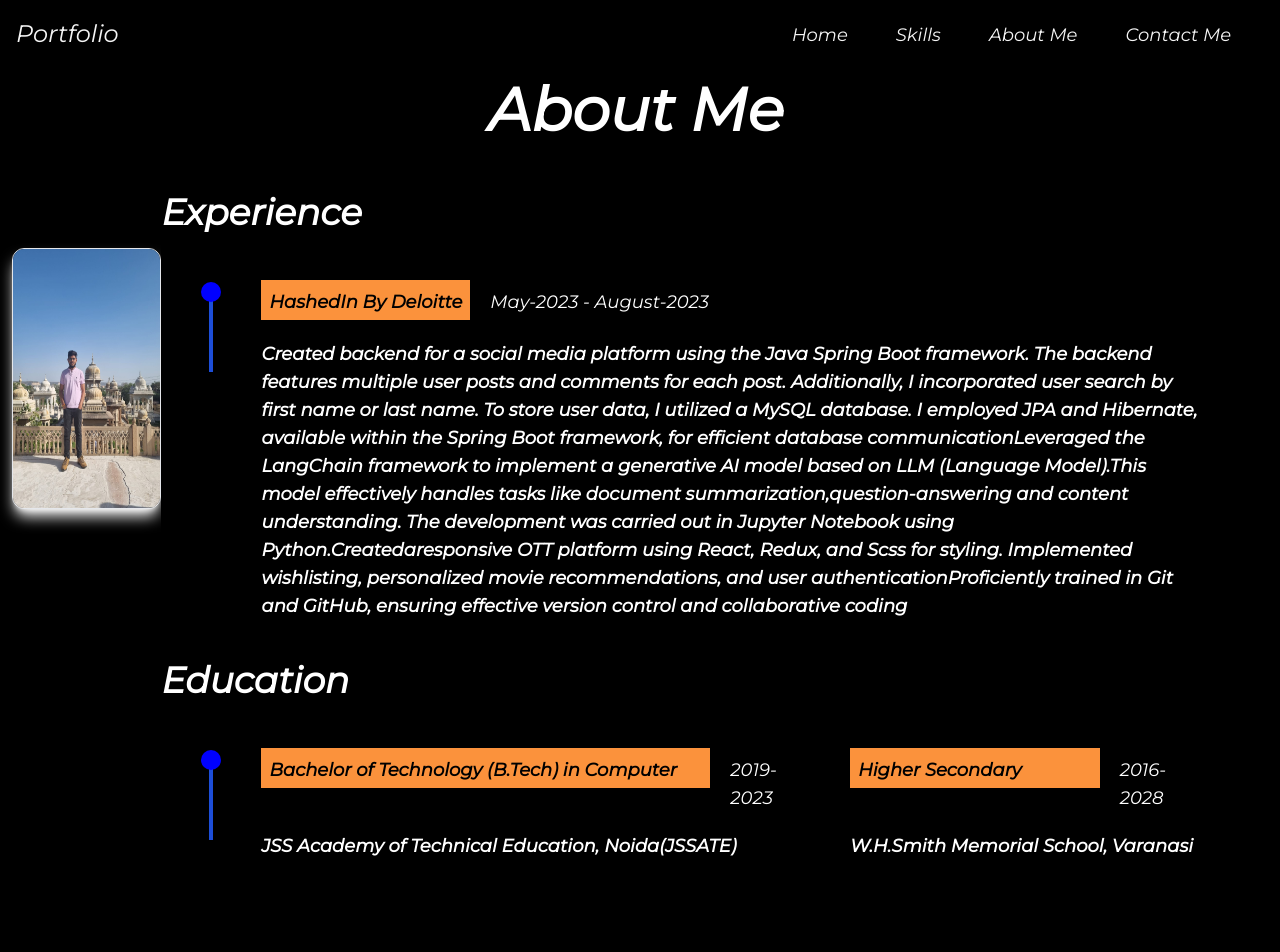
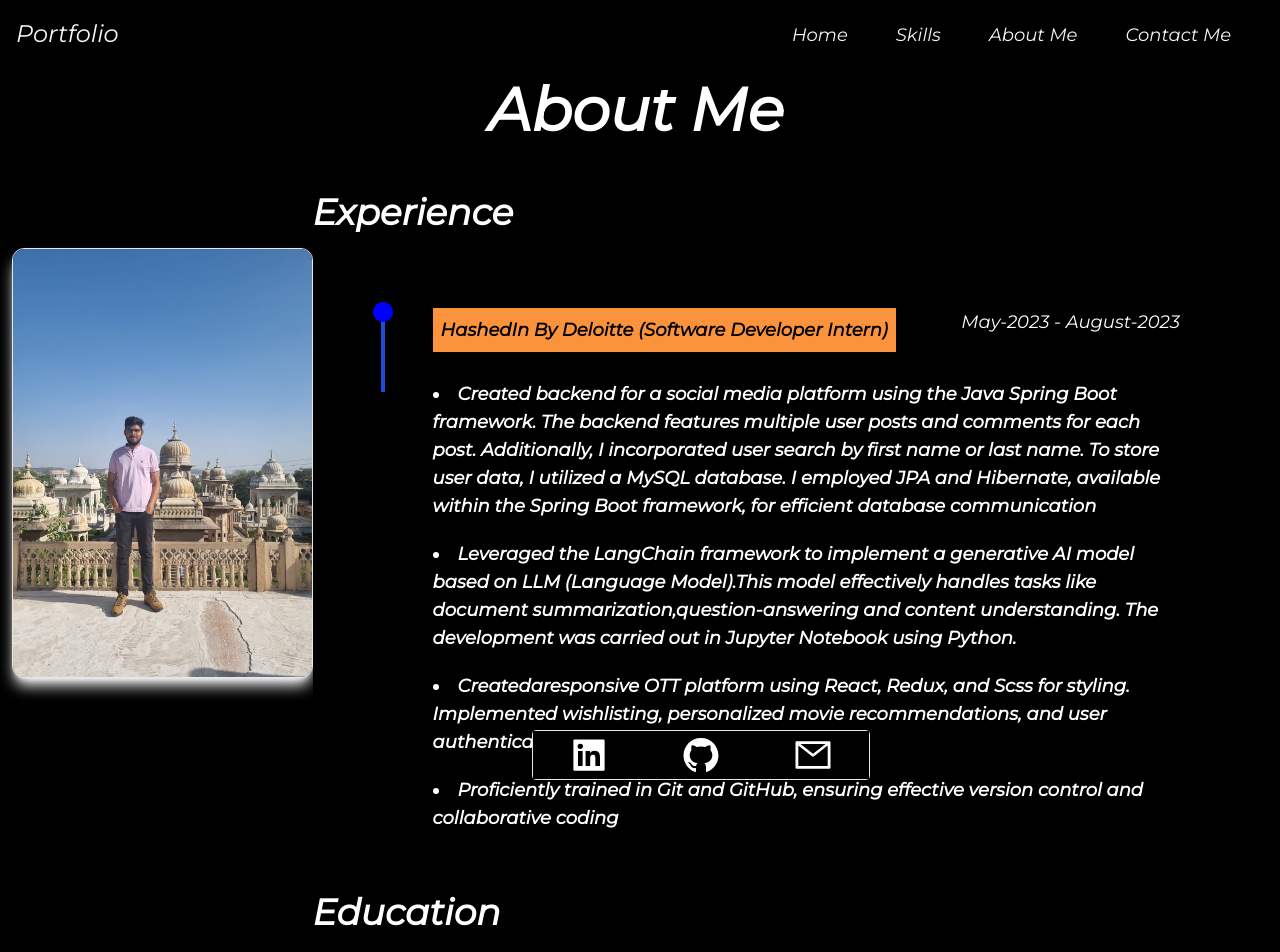
Before and after one commit to daarshik/Portfolio, a React (Create React App) app: page /about in a window 1280 px wide. Shown: the top 952 px of the page. Before the commit the page ends 912 px from the top, so only its background shows below. Built offline with nearby package versions, Linux system fonts and the light colour scheme.

Commit message:
Created till education section

```diff
--- a/src/App.js
+++ b/src/App.js
@@ -10,18 +10,26 @@ function App() {
   return (
     <>
       <BrowserRouter>
-        <Navbar />
+        <div className="flex flex-col">
+          <Navbar />
+          <div>
+            <div className="text-white z-50 fixed bottom-0 flex justify-center items-center bg-transparent setIcons">
+              <div className="flex border rounded m-5">
+                <AiFillLinkedin className="p-1 h-12  w-28" />
+                <AiFillGithub className="p-1 h-12  w-28" />
+                <AiOutlineMail className="p-1 h-12  w-28" />
+              </div>
+            </div>
+          </div>
+        </div>
         <Routes>
           <Route path="/" Component={Home}></Route>
           <Route path="/skill" Component={Skills}></Route>
           <Route path="/about" Component={Experience}></Route>
         </Routes>
       </BrowserRouter>
-      {/*<div className="flex justify-center items-center m-0 p-0 bg-white bg-transparent ">
-        <AiFillLinkedin className="m-1 h-12  w-32" />
-        <AiFillGithub className="m-1 p-1 h-12  w-32" />
-        <AiOutlineMail className="m-1 p-1 h-12  w-32" />
-  </div>*/}
+
+      {/**/}
     </>
   );
 }
--- a/src/components/Education.js
+++ b/src/components/Education.js
@@ -1,6 +1,6 @@
-// Education.js
 import React from "react";
 import { Exp } from "./assets/data";
+import "./skills.css";
 
 const Education = () => {
   return (
@@ -9,22 +9,31 @@ const Education = () => {
         <div key={i}>
           <p className="text-4xl font-extrabold text-white">{item.section}</p>
           <div className="text-white">
-            <div className="flex m-10">
+            <div className="flex m-10 flex-col">
+              {item.subsection.map((subItem, index) => (
+                <div className="flex m-5">
                   <div className="blue-line flex flex-col items-center justify-start">
                     <div className="blue-line-point"></div>
                     <div className="border-l-4 h-20 border-blue-700"></div>
                   </div>
-              {item.subsection.map((subItem, index) => (
                   <div className="flex flex-col mt-2" key={index}>
-                  <div className="flex">
-                    <p className="bg-orange-400 text-black ml-10 border-0 h-10 p-2 text-lg font-bold">
+                    <div className="flex justify-between flex-wrap-reverse">
+                      <p className="bg-orange-400 text-black ml-10 border-0 m-2 p-2 text-lg font-bold headingSection">
                         {subItem.id}
                       </p>
-                    <p className="ml-5 mt-2 text-lg">{subItem.duration}</p>
+                      <p className="ml-5 mt-2 text-lg durationSection">
+                        {subItem.duration}
+                      </p>
                     </div>
-                  <p className="font-extrabold mt-5 ml-10 text-lg">
-                    {subItem.des}
-                  </p>
+                    {subItem.des.map((desItem, i) => (
+                      <li
+                        className="font-extrabold mt-5 ml-10 text-lg desSection"
+                        key={i}
+                      >
+                        {desItem}
+                      </li>
+                    ))}
+                  </div>
                 </div>
               ))}
             </div>
--- a/src/components/Experience&Education.js
+++ b/src/components/Experience&Education.js
@@ -1,12 +1,11 @@
 import React from "react";
 import "./home.css";
 import Education from "./Education";
-import AboutImg from "./AboutImg";
 import ProfileImg from "./assets/Daarshik_portfolioImg.jpg";
 
 const Experience = () => {
   return (
-    <div className="flex flex-col justify-around bg-black text-white mt-20 mr-2">
+    <div className="flex flex-col justify-around text-white mt-20 mr-2">
       <h1 className="font-extrabold text-6xl self-center">About Me</h1>
       <div className="flex lg:flex-row sm:flex-col justify-around p-3 setAboutMe">
         <div className="flex justify-center items-start mt-24">
--- a/src/components/HeroIntro.js
+++ b/src/components/HeroIntro.js
@@ -11,14 +11,14 @@ const HeroIntro = () => {
   });
   return (
     <div className="tracking-wider ml-2">
-      <p className="text-6xl">
-        <span className="block text-6xl">Hello, </span>I'm{" "}
+      <p className="text-6xl text-white">
+        <span className="block text-6xl ">Hello, </span>I'm{" "}
         <span style={{ fontWeight: "bold" }} className="text-8xl setName">
           Daarshik
         </span>{" "}
         <span
           style={{ fontWeight: "bold", display: "block" }}
-          className=" md:shadow-md text-4xl text-orange-300"
+          className=" text-4xl text-orange-300"
         >
           {text}
           <span style={{ color: "white" }}>
--- a/src/components/Navbar.js
+++ b/src/components/Navbar.js
@@ -1,5 +1,6 @@
 import React, { useRef, useState } from "react";
 import { TfiViewListAlt } from "react-icons/tfi";
+import { AiOutlineClose } from "react-icons/ai";
 import "./navbar.css";
 import { Link, useNavigate } from "react-router-dom";
 
@@ -7,14 +8,10 @@ const Navbar = () => {
   const [toggle, setToggle] = useState(false);
   const [select, setSelect] = useState("");
 
-
-  const skillref = useRef(null);
-
-
-
-
-
   const navigate = useNavigate();
+  const handleToggle = () => {
+    setToggle((prev) => !prev);
+  };
   return (
     <nav className="nav_parent">
       <div className="nav_child1">
@@ -60,13 +57,13 @@ const Navbar = () => {
         </p>
       </div>
 
-      <div className="nav_child3" class="md:hidden mr-2">
-        <TfiViewListAlt
-          onClick={() => {
-            setToggle((prev) => !prev);
-            console.log(toggle);
-          }}
-        />
+      <div className={`${toggle ? "open" : ""} hide`}>
+        <div className={`${toggle ? "hidden" : "open"} z-50`}>
+          <TfiViewListAlt onClick={handleToggle} />
+        </div>
+        <div className={`${toggle ? "open" : "hidden"} z-50`}>
+          <AiOutlineClose onClick={handleToggle} />
+        </div>
       </div>
     </nav>
   );
--- a/src/components/Skills.js
+++ b/src/components/Skills.js
@@ -8,7 +8,7 @@ import SkillBox from "./SkillBox";
 
 const Skills = () => {
   return (
-    <div className="flex flex-col justify-around bg-black text-white mt-20 mr-2">
+    <div className="flex flex-col justify-around text-white mt-20 mr-2">
       <h1 className="font-extrabold text-6xl self-center">Skills</h1>
       <div className="flex justify-around flex-col mt-20 md:flex-row">
         <img
--- a/src/components/assets/data.js
+++ b/src/components/assets/data.js
@@ -15,13 +15,12 @@ export const data = [
   },
 ];
 
-// assets/data.js
 export const Exp = [
   {
     section: "Experience",
     subsection: [
       {
-          id: "HashedIn By Deloitte",
+        id: "HashedIn By Deloitte (Software Developer Intern)",
         duration: "May-2023 - August-2023",
         des: [
           "Created backend for a social media platform using the Java Spring Boot framework. The backend features multiple user posts and comments for each post. Additionally, I incorporated user search by first name or last name. To store user data, I utilized a MySQL database. I employed JPA and Hibernate, available within the Spring Boot framework, for efficient database communication",
@@ -38,12 +37,12 @@ export const Exp = [
       {
         id: "Bachelor of Technology (B.Tech) in Computer Science",
         duration: "2019-2023",
-          des: "JSS Academy of Technical Education, Noida(JSSATE)",
+        des: ["JSS Academy of Technical Education, Noida(JSSATE)"],
       },
       {
         id: "Higher Secondary Certificate",
-          duration: "2016-2028",
-          des: "W.H.Smith Memorial School, Varanasi",
+        duration: "2016-2018",
+        des: ["W.H.Smith Memorial School, Varanasi"],
       },
     ],
   },
--- a/src/components/home.css
+++ b/src/components/home.css
@@ -128,8 +128,6 @@
   animation: moveHair 2s ease-in-out infinite;
 }
 
-
-
 @media (min-width: 350px) and (max-width: 950px) {
   .setAboutMe {
     display: flex;
@@ -146,6 +144,18 @@
   }
 }
 
+@media (min-width: 500px) and (max-width: 800px) {
+  .setIcons {
+    margin-left: 20%;
+  }
+}
+
+@media (min-width: 800px) {
+  .setIcons {
+    margin-left: 40vw;
+  }
+}
+
 .blue-line-point {
   width: 20px;
   height: 20px;
--- a/src/components/navbar.css
+++ b/src/components/navbar.css
@@ -1,20 +1,15 @@
 .nav_parent {
   display: flex;
-  /* background-color: rgba(0, 0, 0, 0.799);
-   */
   background-color: rgba(0, 0, 0);
-  /* color: rgba(212, 187, 220, 0.799); */
-  /* linear-gradient:, */
   color: whitesmoke;
   justify-content: space-between;
-  /* height: 50px; */
   width: 100%;
   align-items: center;
   position: fixed;
   top: 0;
   cursor: pointer;
   padding-right: 25px;
-  z-index: 49;
+  z-index: 50;
 }
 
 .text1 {
@@ -29,29 +24,22 @@
 }
 
 .text2 {
-  /* margin-top: 0.5rem; */
   margin-left: 1rem;
   margin-right: 1rem;
-  /* padding-right: 0.5rem;
-  padding-left: 0.5rem; */
   padding: 0.5rem;
   font-size: large;
-  /* border: 1px solid; */
   height: 2.5rem;
 }
 
 .text2:hover {
   background-color: rgb(255, 245, 245);
-  /* height: 2.5rem; */
   color: black;
   box-sizing: border-box;
-  /* border: 1px solid white; */
 }
 
 .selected {
   background-color: rgb(103, 94, 94);
-  /* height: 2.5rem; */
-  /* color: black; */
+
   transition: all 0.8s ease-in-out;
 }
 
@@ -64,11 +52,8 @@
     display: flex;
     flex-direction: column;
     margin-top: 95px;
-
-    position: relative;
-    top: 60px;
-    left: 40px;
-    width: 12rem;
+    top: 0;
+    right: 0;
     color: aliceblue;
     height: fit-content;
   }
@@ -79,20 +64,23 @@
 @media (min-width: 350px) and (max-width: 768px) {
   .nav_child2 {
     display: none;
+    position: absolute;
   }
   .open {
-    background-color: rgba(0, 0, 0, 0.799);
+    background: transparent;
     display: flex;
     flex-direction: column;
-    margin-top: 95px;
-    top: 85px;
-    position: relative;
-    left: 100px;
-    width: 8rem;
-    color: aliceblue;
-    height: fit-content;
+    right: 0;
+    top: 0;
   }
+
   .text2 {
-    border: none;
+    border: 0;
   }
 }
+
+@media (min-width: 800px) {
+  .hide {
+    display: none;
+  }
+}
--- a/src/components/skills.css
+++ b/src/components/skills.css
@@ -33,3 +33,17 @@
     transform: translateX(20px);
   } */
 }
+
+@media (min-width: 350px) and (max-width: 640px) {
+  .headingSection {
+    font-size: small;
+    margin: 10px;
+    padding: 5px;
+  }
+  .durationSection {
+    font-size: x-small;
+  }
+  .desSection {
+    font-size: small;
+  }
+}
--- a/src/index.css
+++ b/src/index.css
@@ -5,6 +5,7 @@
 * {
   font-family: "Montserrat", sans-serif;
   background: black;
+  /* color: black; */
 }
 
 ::-webkit-scrollbar {
```
Also changed, not shown: src/components/Home.js (+28 -7 lines). Lines whose indentation alone changed are shown as unchanged.
